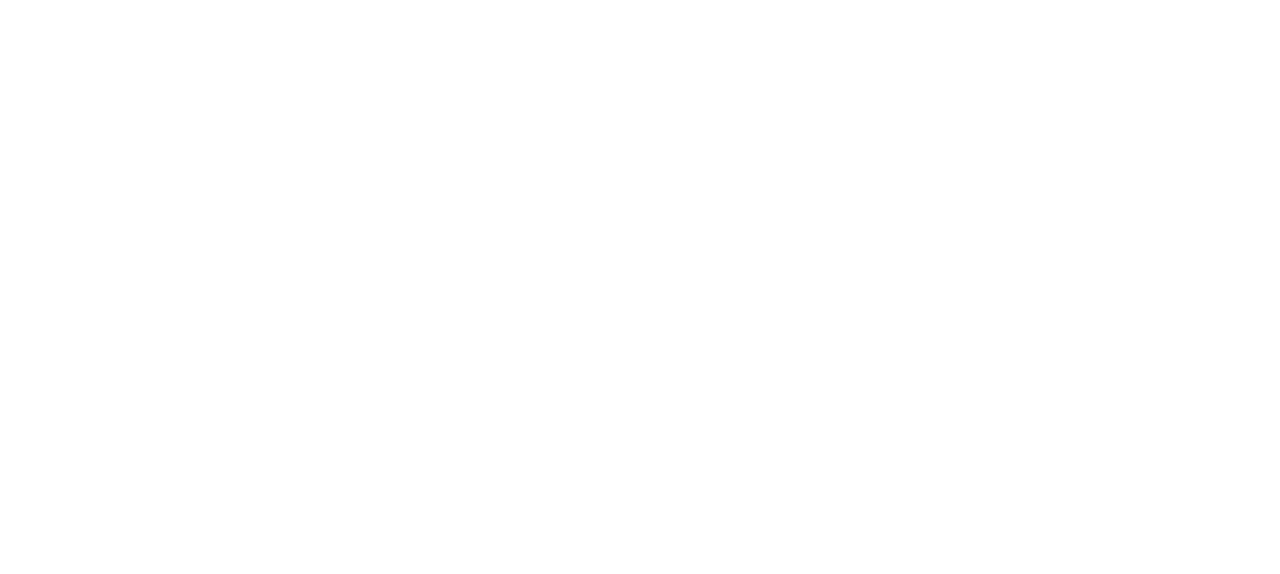
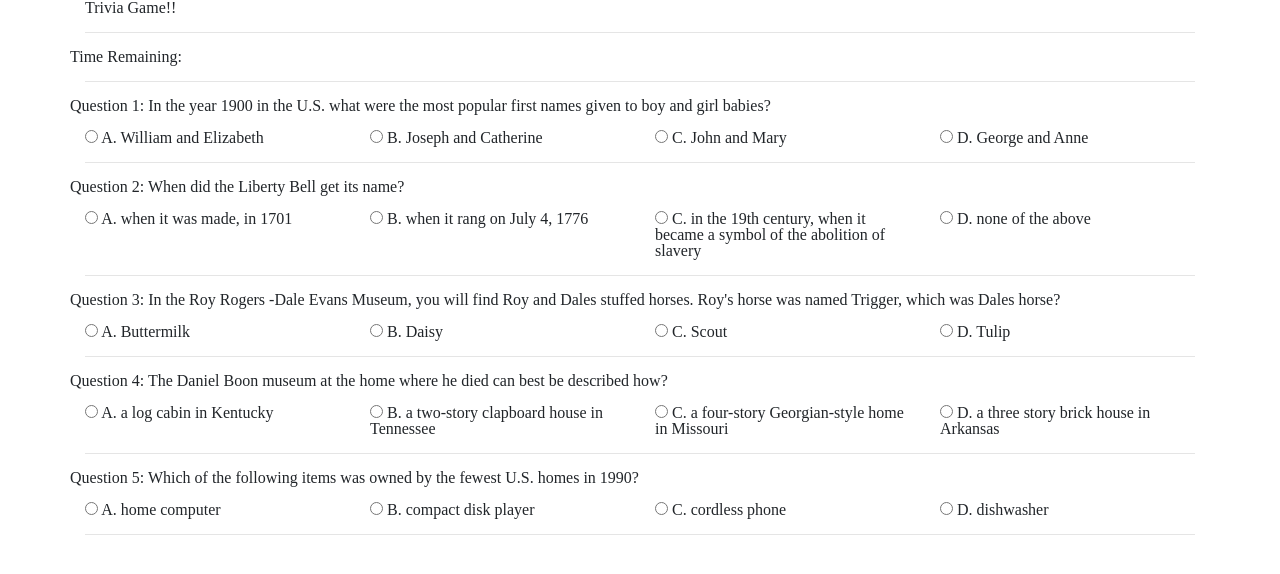
Before and after one commit to paulgraven/unit-5-trivia, a plain HTML site: page index.html in a window 1280 px wide. Drawn offline with nearby package versions, Linux system fonts and the light colour scheme.

Commit message:
Adding html and js files

```diff
--- a/assets/javascript/app.js
+++ b/assets/javascript/app.js
@@ -0,0 +1,191 @@
+var questions = {
+  1: {
+    question:
+      "In the year 1900 in the U.S. what were the most popular first names given to boy and girl babies?",
+    choices: [
+      "A. William and Elizabeth",
+      "B. Joseph and Catherine",
+      "C. John and Mary",
+      "D. George and Anne"
+    ],
+    answer: "C. John and Mary"
+  },
+  2: {
+    question: "When did the Liberty Bell get its name?",
+    choices: [
+      "A. when it was made, in 1701",
+      "B. when it rang on July 4, 1776",
+      "C. in the 19th century, when it became a symbol of the abolition of slavery",
+      "D. none of the above"
+    ],
+    answer:
+      "C. in the 19th century, when it became a symbol of the abolition of slavery"
+  },
+  3: {
+    question:
+      "In the Roy Rogers -Dale Evans Museum, you will find Roy and Dales stuffed horses. Roy's horse was named Trigger, which was Dales horse?",
+    choices: ["A. Buttermilk", "B. Daisy", "C. Scout", "D. Tulip"],
+    answer: "A. Buttermilk"
+  },
+  4: {
+    question:
+      "The Daniel Boon museum at the home where he died can best be described how?",
+    choices: [
+      "A. a log cabin in Kentucky",
+      "B. a two-story clapboard house in Tennessee",
+      "C. a four-story Georgian-style home in Missouri",
+      "D. a three story brick house in Arkansas"
+    ],
+    answer: "C. a four-story Georgian-style home in Missouri"
+  },
+  5: {
+    question:
+      "Which of the following items was owned by the fewest U.S. homes in 1990?",
+    choices: [
+      "A. home computer",
+      "B. compact disk player",
+      "C. cordless phone",
+      "D. dishwasher"
+    ],
+    answer: "B. compact disk player"
+  },
+  6: {
+    question:
+      "Who holds the record for the most victories in a row on the professional golf tour?",
+    choices: [
+      "A. Jack Nicklaus",
+      "B. Arnold Palmer",
+      "C. Byron Nelson",
+      "D. Ben Hogan"
+    ],
+    answer: "C. Byron Nelson"
+  },
+  7: {
+    question:
+      "Who is third behind Hank Aaron and Babe Ruth in major league career home runs?",
+    choices: [
+      "A. Reggie Jackson",
+      "B. Harmon Killebrew",
+      "C. Willie Mays",
+      "D. Frank Robinson"
+    ],
+    answer: "C. Willie Mays"
+  },
+  8: {
+    question:
+      "In 1990, in what percentage of U.S. married couples did the wife earn more money than the husband?",
+    choices: ["A. 8", "B. 18", "C. 38", "D. 58"],
+    answer: "B. 18"
+  },
+  9: {
+    question:
+      "During the 1980s for six consecutive years what breed of dog was the most popular in the U.S.?",
+    choices: [
+      "A. cocker spaniel",
+      "B. German shepherd",
+      "C. Labrador retriever",
+      "D. poodle."
+    ],
+    answer: "A. cocker spaniel"
+  },
+  10: {
+    question:
+      "In 1985, five percent of U.S. households had telephone answering machines. By 1990 what percentage of homes had answering machines?",
+    choices: [
+      "A. 10 percent",
+      "B. 15 percent",
+      "C. 31 percent",
+      "D. 51 percent"
+    ],
+    answer: "C. 31 percent"
+  },
+  11: {
+    question:
+      "The first black American pictured on a U.S. postage stamp was who?",
+    choices: [
+      "A. Frederick Douglass",
+      "B. Booker T. Washington",
+      "C. Louis Armstrong",
+      "D. Joe Louis"
+    ],
+    answer: "D. Joe Louis"
+  },
+  12: {
+    question: "What did the --D-- in --D-Day-- stand for?",
+    choices: ["A. doom", "B. day", "C. Dwight (Eisenhower)", "D. Dunkirk"],
+    answer: "B. day"
+  },
+  13: {
+    question:
+      "The Brownie Box Camera introduced by Eastman Kodak in 1900 had a retail price of what?",
+    choices: ["A. $1", "B. $5", "C.$10", "D.$20"],
+    answer: "A. $1"
+  },
+  14: {
+    question: "Which of these characters turned 40 years old in 1990?",
+    choices: [
+      "A. Charlie Brown",
+      "B. Bugs Bunny",
+      "C. Mickey Mouse",
+      "D. Fred Flintstone"
+    ],
+    answer: "A. Charlie Brown"
+  },
+  15: {
+    question:
+      "The Philadelphia mint started putting a --P-- mint mark on quarters when?",
+    choices: ["A. 1960", "B. 1970", "C. 1980", "D. never"],
+    answer: "B. 1980"
+  },
+  16: {
+    question:
+      "Before becoming George Bush's Secretary of Defense, what was Dick Cheney's position?",
+    choices: [
+      "A. congressman from Wyoming",
+      "B. governor of New Hampshire",
+      "C. secretary of defense under Ronald Reagan",
+      "D. retired"
+    ],
+    answer: "A. congressman from Wyoming"
+  },
+  17: {
+    question:
+      "When Mt. St. Helens erupted on May 18, 1980, how many people were killed?",
+    choices: ["A. 1", "B. 57", "C. 571", "D. 200"],
+    answer: "B. 57"
+  },
+  18: {
+    question: "In J. Edgar Hoover, what did the J stand for?",
+    choices: ["A. James", "B. John", "C. Joseph", "D. Jane"],
+    answer: "B. John"
+  },
+  19: {
+    question:
+      "Florence Nightingale became known as --the Lady With the Lamp-- during which war?",
+    choices: [
+      "A. American Civil War",
+      "B. Crimean War",
+      "C. World War I",
+      "D. World War II"
+    ],
+    answer: "B. Crimean War"
+  },
+  20: {
+    question:
+      "What year was it that the Census Bureau first reported that a majority of new mothers  were remaining in the new job market?",
+    choices: ["A. 1968", "B. 1978", "C. 1988", "D. 1995"],
+    answer: "C. 1988"
+  }
+};
+
+function addQuestions() {
+  for (var i = 1; i < 6; i++) {
+    $("#question" + i).append(questions[i].question);
+    $("#q" + i + "Choice0").append(questions[i].choices[0]);
+    $("#q" + i + "Choice1").append(questions[i].choices[1]);
+    $("#q" + i + "Choice2").append(questions[i].choices[2]);
+    $("#q" + i + "Choice3").append(questions[i].choices[3]);
+  }
+}
+
+addQuestions();
--- a/index.html
+++ b/index.html
@@ -4,7 +4,7 @@
     <meta charset="UTF-8" />
     <meta name="viewport" content="width=device-width, initial-scale=1.0" />
     <meta http-equiv="X-UA-Compatible" content="ie=edge" />
-    <title>Document</title>
+    <title>Trivia Game!</title>
 
     <!-- Bootstrap -->
     <link
@@ -16,7 +16,115 @@
     <!-- CSS Reset -->
     <link rel="stylesheet" href="assets/css/reset.css" />
   </head>
-  <body></body>
+  <body>
+    <div class="container">
+      <h1>Trivia Game!!</h1>
+      <hr />
+      <div class="row" id="timeRemaining">
+        Time Remaining:
+      </div>
+      <hr />
+      <div class="row" id="question1">
+        Question 1:
+      </div>
+      <br />
+      <div class="row">
+        <div class="col-3" id="q1Choice0">
+          <input type="radio" name="radio1" />
+        </div>
+        <div class="col-3" id="q1Choice1">
+          <input type="radio" name="radio1" />
+        </div>
+        <div class="col-3" id="q1Choice2">
+          <input type="radio" name="radio1" />
+        </div>
+        <div class="col-3" id="q1Choice3">
+          <input type="radio" name="radio1" />
+        </div>
+      </div>
+      <hr />
+
+      <div class="row" id="question2">
+        Question 2:
+      </div>
+      <br />
+      <div class="row">
+        <div class="col-3" id="q2Choice0">
+          <input type="radio" name="radio2" />
+        </div>
+        <div class="col-3" id="q2Choice1">
+          <input type="radio" name="radio2" />
+        </div>
+        <div class="col-3" id="q2Choice2">
+          <input type="radio" name="radio2" />
+        </div>
+        <div class="col-3" id="q2Choice3">
+          <input type="radio" name="radio2" />
+        </div>
+      </div>
+      <hr />
+
+      <div class="row" id="question3">
+        Question 3:
+      </div>
+      <br />
+      <div class="row">
+        <div class="col-3" id="q3Choice0">
+          <input type="radio" name="radio3" />
+        </div>
+        <div class="col-3" id="q3Choice1">
+          <input type="radio" name="radio3" />
+        </div>
+        <div class="col-3" id="q3Choice2">
+          <input type="radio" name="radio3" />
+        </div>
+        <div class="col-3" id="q3Choice3">
+          <input type="radio" name="radio3" />
+        </div>
+      </div>
+      <hr />
+
+      <div class="row" id="question4">
+        Question 4:
+      </div>
+      <br />
+      <div class="row">
+        <div class="col-3" id="q4Choice0">
+          <input type="radio" name="radio4" />
+        </div>
+        <div class="col-3" id="q4Choice1">
+          <input type="radio" name="radio4" />
+        </div>
+        <div class="col-3" id="q4Choice2">
+          <input type="radio" name="radio4" />
+        </div>
+        <div class="col-3" id="q4Choice3">
+          <input type="radio" name="radio4" />
+        </div>
+      </div>
+      <hr />
+
+      <div class="row" id="question5">
+        Question 5:
+      </div>
+      <br />
+      <div class="row">
+        <div class="col-3" id="q5Choice0">
+          <input type="radio" name="radio5" />
+        </div>
+        <div class="col-3" id="q5Choice1">
+          <input type="radio" name="radio5" />
+        </div>
+        <div class="col-3" id="q5Choice2">
+          <input type="radio" name="radio5" />
+        </div>
+        <div class="col-3" id="q5Choice3">
+          <input type="radio" name="radio5" />
+        </div>
+      </div>
+      <hr />
+    </div>
+  </body>
 
   <!-- jquery -->
   <script src="https://ajax.googleapis.com/ajax/libs/jquery/3.4.1/jquery.min.js"></script>
```
Also changed, not shown: assets/javascript/app-old.js (added, +172 -0 lines), assets/javascript/questions_answers.js (added, +123 -0 lines), Images/1-basic.jpg (added), Images/2-advanced.jpg (added), 1 other file.
